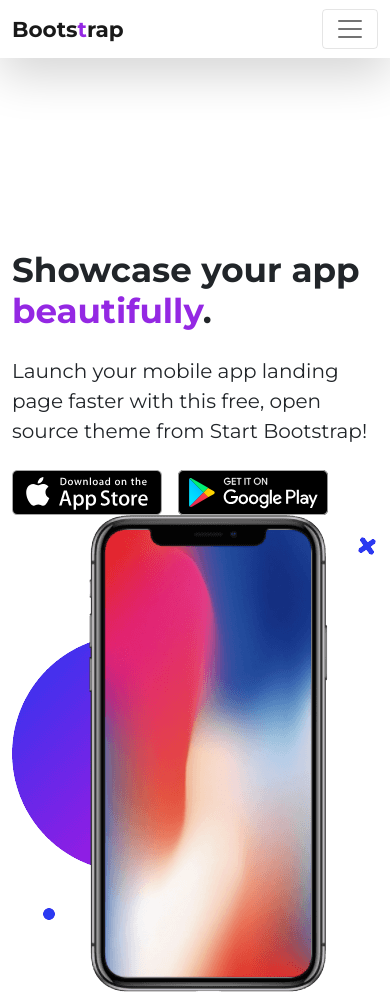
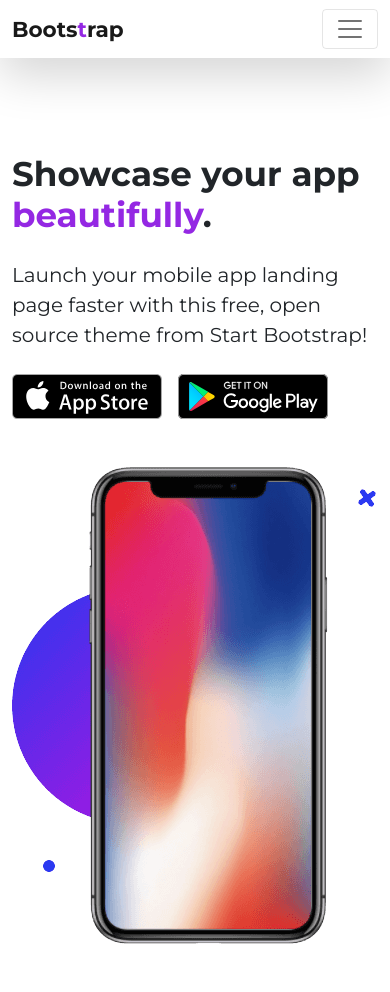
Before and after one commit to Ashik-Mahmud/landing-page-bs, a plain HTML site: page index.html in a window 390 px wide. Shown: the top 992 px of the page. Drawn offline with nearby package versions, Linux system fonts and the light colour scheme.

Commit message:
responsive done

```diff
--- a/index.html
+++ b/index.html
@@ -45,10 +45,10 @@
             </div>
         </nav>
         <!-- hero section start here  -->
-        <section class="hero py-5 ">
+        <section class="hero py-lg-5 ">
             <div class="hero-container container py-5 my-5">
-                <div class="hero-row py-5 row align-items-center justify-content-between">
-                    <div class="col-lg-6">
+                <div class="hero-row  py-lg-5 row align-items-center justify-content-between">
+                    <div class="col-lg-6 mb-4">
                         <h1 class="text-dark display-4 fw-bold">Showcase your app <span
                                 class="text-color">beautifully</span>.</h1>
                         <p class="text lead my-4">Launch your mobile app landing page faster with this free, open source
@@ -60,7 +60,7 @@
                                 class="img-fluid ms-3">
                         </div>
                     </div>
-                    <div class="col-lg-5">
+                    <div class="col-lg-5 mt-4">
                         <img src="./assets/img/phone.png" alt="phone" class="img-fluid">
                     </div>
                 </div>
```
